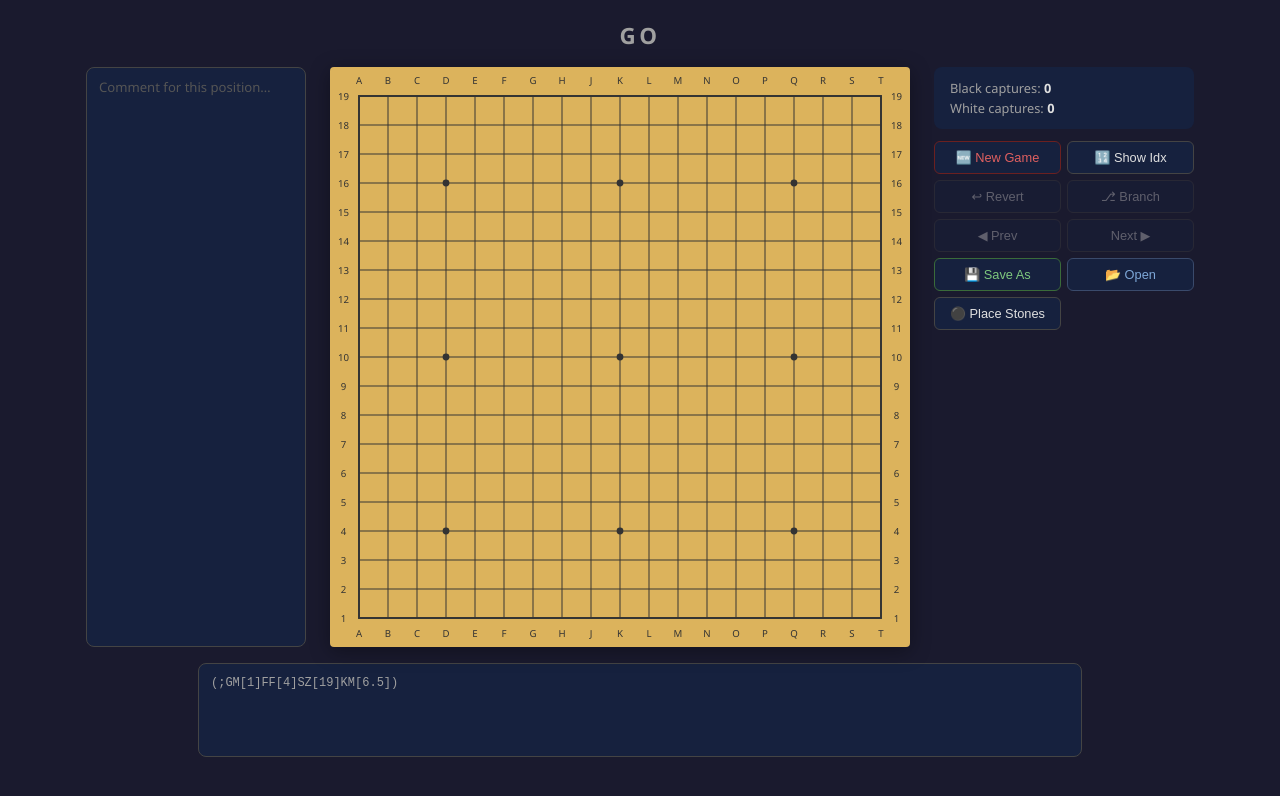
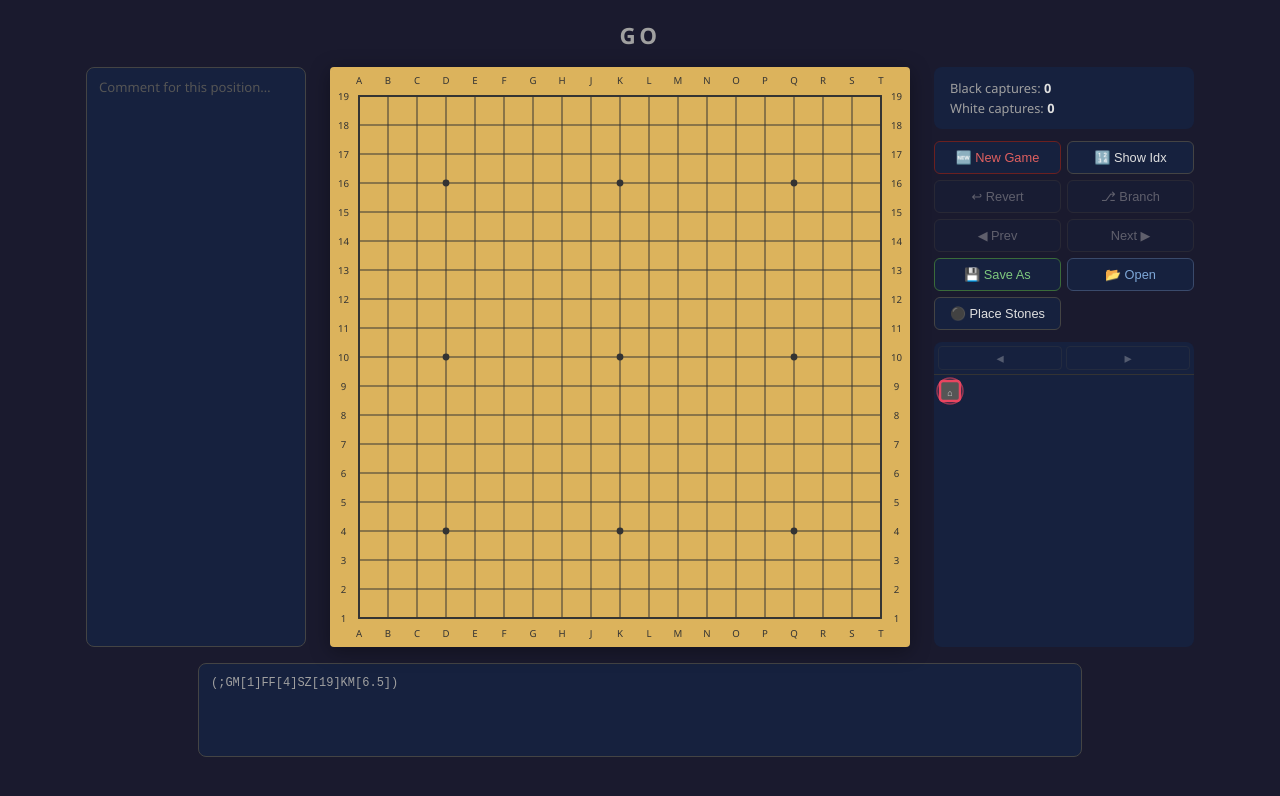
Before and after one commit to zijianz/GoVine, a React (Vite) app: page / in a window 1280 px wide. Shown: the top 796 px of the page. Built offline with nearby package versions, Linux system fonts and the light colour scheme.

Commit message:
added root node

```diff
--- a/src/components/BranchDiagram.tsx
+++ b/src/components/BranchDiagram.tsx
@@ -84,8 +84,9 @@ export default function BranchDiagram({
     return { layoutNodes: result, maxCol, maxRow };
   }, [treeNodes, currentNodeId, rootId]);
 
-  const moveNodes = layoutNodes.filter(n => n.move !== null);
-  if (moveNodes.length === 0) return null;
+  // Show root + all move nodes
+  const displayNodes = layoutNodes.filter(n => n.move !== null || n.parentId === null);
+  if (displayNodes.length === 0) return null;
 
   const svgW = (maxCol + 1) * CELL_W + PAD;
   const svgH = (maxRow + 1) * CELL_H + PAD;
@@ -181,15 +182,79 @@ export default function BranchDiagram({
         {edges}
 
         {/* Nodes */}
-        {layoutNodes
-          .filter(n => n.move !== null)
+        {displayNodes
           .map(n => {
             const cx = n.col * CELL_W + PAD;
             const cy = n.row * CELL_H + PAD;
-            const isBlack = n.move!.color === 'black';
+            const isRoot = n.parentId === null && n.move === null;
 
             // Clicking the current _leaf_ node that has no siblings removes it
             const canDelete = n.isCurrent && n.isLeaf && n.isOnlyChild;
+
+            // Root node: navigate to root (do nothing if already there)
+            const handleClick = () => {
+              if (canDelete) {
+                onDeleteLeaf();
+              } else if (isRoot && n.isCurrent) {
+                // Already at root — no-op
+                return;
+              } else {
+                onNavigate(n.id);
+              }
+            };
+
+            // Root node rendering
+            if (isRoot) {
+              return (
+                <g
+                  key={`diag-${n.id}`}
+                  onClick={handleClick}
+                  style={{ cursor: n.isCurrent ? 'default' : 'pointer' }}
+                  title="Go to starting position"
+                >
+                  {/* Invisible hit area */}
+                  <circle cx={cx} cy={cy} r={NODE_R + 5} fill="transparent" stroke="none" />
+                  {/* Root node — small gray square */}
+                  <rect
+                    x={cx - NODE_R}
+                    y={cy - NODE_R}
+                    width={NODE_R * 2}
+                    height={NODE_R * 2}
+                    rx={3}
+                    fill="#555"
+                    stroke={n.isCurrent ? '#e94560' : '#777'}
+                    strokeWidth={n.isCurrent ? 2.5 : 0.8}
+                  />
+                  {/* Current indicator ring */}
+                  {n.isCurrent && (
+                    <circle
+                      cx={cx}
+                      cy={cy}
+                      r={NODE_R + 3}
+                      fill="none"
+                      stroke="#e94560"
+                      strokeWidth={1.5}
+                      opacity={0.6}
+                    />
+                  )}
+                  {/* "Home" symbol */}
+                  <text
+                    x={cx}
+                    y={cy + 1}
+                    textAnchor="middle"
+                    dominantBaseline="central"
+                    fill="#ddd"
+                    fontSize={9}
+                    style={{ pointerEvents: 'none', userSelect: 'none' }}
+                  >
+                    ⌂
+                  </text>
+                </g>
+              );
+            }
+
+            // Move node rendering
+            const isBlack = n.move!.color === 'black';
 
             // Go-style coordinate (e.g. "B12", "Q4")
             const colLabel = COL_LABELS[n.move!.col];
@@ -199,13 +264,7 @@ export default function BranchDiagram({
             return (
               <g
                 key={`diag-${n.id}`}
-                onClick={() => {
-                  if (canDelete) {
-                    onDeleteLeaf();
-                  } else {
-                    onNavigate(n.id);
-                  }
-                }}
+                onClick={handleClick}
                 style={{ cursor: 'pointer' }}
               >
                 {/* Invisible hit area */}
```
